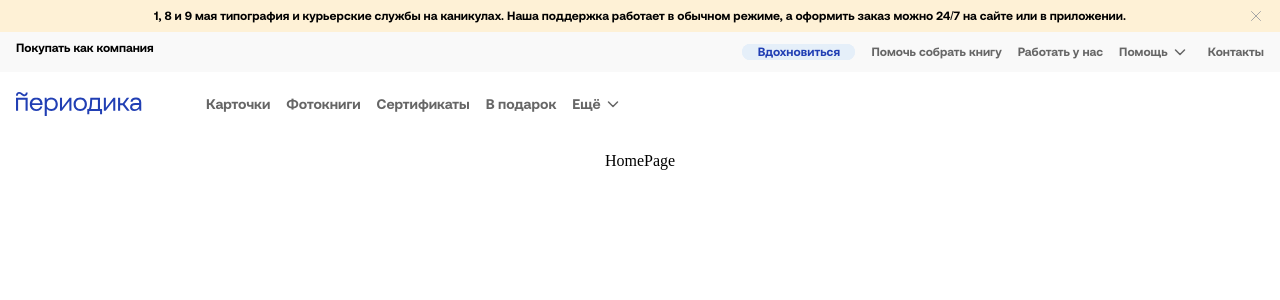
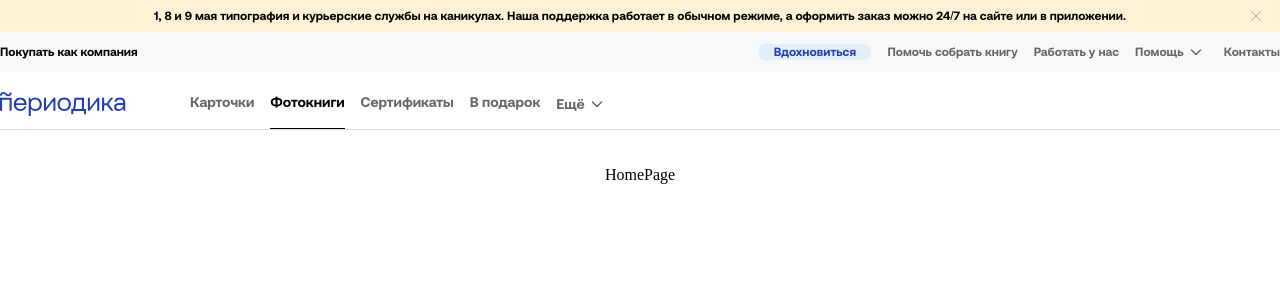
Before and after one commit to AlenaIsmagilova/header-menu-react, a React (Create React App) app: page / in a window 1280 px wide. Shown: the top 300 px of the page. Built offline with nearby package versions, Linux system fonts and the light colour scheme.

Commit message:
feat:add tabs

```diff
--- a/package.json
+++ b/package.json
@@ -11,6 +11,7 @@
     "react-dom": "^18.2.0",
     "react-router-dom": "^6.13.0",
     "react-scripts": "5.0.1",
+    "react-tabs": "^6.0.1",
     "web-vitals": "^2.1.4"
   },
   "scripts": {
--- a/src/components/header/header-help-links/header-help-links.module.css
+++ b/src/components/header/header-help-links/header-help-links.module.css
@@ -11,6 +11,7 @@
 .mainContainer {
   display: flex;
   justify-content: space-between;
+  align-items: center;
 }
 
 .containerForContacts {
@@ -19,12 +20,18 @@
   gap: 16px;
 }
 
+.navWrapper {
+  padding: 8px 0;
+  max-width: 1280px;
+  width: 100%;
+  box-sizing: border-box;
+}
+
 .navigation {
-  padding: 8px 16px;
+  background-color: var(--colors-interface-lighter-grey);
   width: 100%;
-  max-width: 1280px;
-  box-sizing: border-box;
-  background-color: var(--colors-interface-lighter-grey);
+  display: flex;
+  justify-content: center;
 }
 
 .b2bContent {
--- a/src/components/header/header-help-links/header-help-links.tsx
+++ b/src/components/header/header-help-links/header-help-links.tsx
@@ -9,6 +9,7 @@ const HeaderHelpLinks = () => {
 
   return (
     <nav className={styles.navigation}>
+      <div className={styles.navWrapper}>
         <ul
           className={classNames(
             "m-0",
@@ -50,19 +51,31 @@ const HeaderHelpLinks = () => {
             </NavLink>
             <NavLink
               to="/constructor"
-            className={classNames(styleForLink, "link", styles.contactsContent)}
+              className={classNames(
+                styleForLink,
+                "link",
+                styles.contactsContent
+              )}
             >
               <li>Помочь собрать книгу</li>
             </NavLink>
             <NavLink
               to="/vacancy"
-            className={classNames(styleForLink, "link", styles.contactsContent)}
+              className={classNames(
+                styleForLink,
+                "link",
+                styles.contactsContent
+              )}
             >
               <li>Работать у нас</li>
             </NavLink>
             <NavLink
               to="/faq"
-            className={classNames(styleForLink, "link", styles.contactsContent)}
+              className={classNames(
+                styleForLink,
+                "link",
+                styles.contactsContent
+              )}
             >
               <li className={styles.contentWithArrow}>
                 Помощь
@@ -71,12 +84,17 @@ const HeaderHelpLinks = () => {
             </NavLink>
             <NavLink
               to="/contacts"
-            className={classNames(styleForLink, "link", styles.contactsContent)}
+              className={classNames(
+                styleForLink,
+                "link",
+                styles.contactsContent
+              )}
             >
               <li>Контакты</li>
             </NavLink>
           </div>
         </ul>
+      </div>
     </nav>
   );
 };
--- a/src/components/header/header-menu/header-menu.module.css
+++ b/src/components/header/header-menu/header-menu.module.css
@@ -1,11 +1,3 @@
-.active {
-  color: var(--colors-interface-primary);
-}
-
-.pending {
-  color: var(--colors-interface-secondary);
-}
-
 @keyframes rotationArrowUp {
   0% {
     -webkit-transform: rotate(0deg);
@@ -91,26 +83,32 @@
 .mainContainer {
   display: flex;
   width: 100%;
-  padding: 20px 16px;
+  padding: 0;
+  margin: 20px 0;
   max-width: 1280px;
   box-sizing: border-box;
+  border-bottom: 1px solid var(--colors-interface-light-grey);
 }
 
 .itemsList {
   display: flex;
-  align-items: center;
   margin-left: 64px;
   gap: 16px;
+  box-sizing: border-box;
 }
 
 .dropDownContentTitle {
   display: flex;
   align-items: center;
-  color: var(--colors-interface-grey);
+  color: inherit;
 }
 
 .menuContent {
-  color: var(--colors-interface-grey);
+  color: inherit;
+}
+
+.menuSelectedContent {
+  color: var(--colors-interface-secondary);
 }
 
 .dropDownContainerForNotebook {
@@ -139,3 +137,13 @@
   min-width: 196px;
   margin: 11px 0 16px;
 }
+
+.tab {
+  height: 36px;
+  color: var(--colors-interface-grey);
+}
+
+.selectedTab {
+  border-bottom: 1px solid var(--colors-interface-secondary);
+  color: var(--colors-interface-secondary);
+}
--- a/src/components/header/header-menu/header-menu.tsx
+++ b/src/components/header/header-menu/header-menu.tsx
@@ -1,28 +1,34 @@
-import React, { useState } from "react";
+import { useState } from "react";
 import { NavLink } from "react-router-dom";
 import Logo from "../../logo/logo";
 import styles from "./header-menu.module.css";
 import arrowDown from "../../app/assets/images/MediumArrowDown.svg";
 import arrowRight from "../../app/assets/images/SmallArrowRight.svg";
 import classNames from "classnames";
+import { Tab, Tabs, TabList, TabPanel } from "react-tabs";
 
 const HeaderMenu = () => {
   const [isContainerHovered, setIsContainerHovered] = useState(false);
-
-  const styleForLink: any = ({ isActive, isPending }) =>
-    isPending ? styles.pending : isActive ? styles.active : "";
+  const [isDropDownMenuOpened, setIsDropDownMenuOpened] = useState(false);
 
   const onMouseOverHandler = () => {
     if (!isContainerHovered) {
       setIsContainerHovered(true);
+      setIsDropDownMenuOpened(true);
     }
+  };
+
+  const onDropDownMenuClickHandler = () => {
+    setIsDropDownMenuOpened(false);
+    setIsContainerHovered(false);
   };
 
   return (
     <>
       <div className={styles.mainContainer}>
         <Logo />
-        <ul
+        <Tabs defaultIndex={1}>
+          <TabList
             className={classNames(
               "m-0",
               "p-0",
@@ -32,30 +38,51 @@ const HeaderMenu = () => {
               styles.itemsList
             )}
           >
+            <Tab
+              className={styles.tab}
+              selectedClassName={classNames(styles.selectedTab)}
+            >
               <NavLink
+                className={classNames("link", styles.menuContent)}
                 to="/products/cards"
-            className={classNames(styleForLink, "link")}
               >
-            <li className={styles.menuContent}>Карточки</li>
+                Карточки
               </NavLink>
+            </Tab>
+            <Tab
+              className={styles.tab}
+              selectedClassName={classNames(styles.selectedTab)}
+            >
               <NavLink
+                className={classNames("link", styles.menuContent)}
                 to="/products/photobooks"
-            className={classNames(styleForLink, "link")}
               >
-            <li className={styles.menuContent}>Фотокниги</li>
+                Фотокниги
               </NavLink>
+            </Tab>
+            <Tab
+              className={styles.tab}
+              selectedClassName={classNames(styles.selectedTab)}
+            >
               <NavLink
+                className={classNames("link", styles.menuContent)}
                 to="/products/certificate"
-            className={classNames(styleForLink, "link")}
               >
-            <li className={styles.menuContent}>Сертификаты</li>
+                Сертификаты
               </NavLink>
+            </Tab>
+            <Tab
+              className={styles.tab}
+              selectedClassName={classNames(styles.selectedTab)}
+            >
               <NavLink
+                className={classNames("link", styles.menuContent)}
                 to="/products/gifts"
-            className={classNames(styleForLink, "link")}
               >
-            <li className={styles.menuContent}>В подарок</li>
+                В подарок
               </NavLink>
+            </Tab>
+            <Tab className={styles.tab} selectedClassName={styles.selectedTab}>
               <li
                 className={styles.dropDownContainer}
                 onMouseOver={onMouseOverHandler}
@@ -68,16 +95,22 @@ const HeaderMenu = () => {
                     alt="стрелка вниз"
                   />
                 </div>
+                {isDropDownMenuOpened && (
                   <div className={styles.dropDownContent}>
                     <NavLink
                       to="/products/tradition-book"
-                className={classNames(styleForLink, "link")}
+                      className={classNames("link")}
                     >
-                <li className={styles.content}>Книга традиций</li>
+                      <li
+                        className={styles.content}
+                        onClick={onDropDownMenuClickHandler}
+                      >
+                        Книга традиций
+                      </li>
                     </NavLink>
                     <NavLink
                       to="/products/notebook"
-                className={classNames(styleForLink, "link")}
+                      className={classNames("link")}
                     >
                       <li className={styles.dropDownContainerForNotebook}>
                         <div className={styles.contentWithArrow}>
@@ -92,15 +125,25 @@ const HeaderMenu = () => {
                         <div className={styles.dropDownContentForNoteBook}>
                           <NavLink
                             to="/products/notebook/with-photo"
-                      className={classNames(styleForLink, "link")}
+                            className={classNames("link")}
                           >
-                      <li className={styles.content}>Блокнот с фото</li>
+                            <li
+                              className={styles.content}
+                              onClick={onDropDownMenuClickHandler}
+                            >
+                              Блокнот с фото
+                            </li>
                           </NavLink>
                           <NavLink
                             to="/products/notebook/ready-made"
-                      className={classNames(styleForLink, "link")}
+                            className={classNames("link")}
                           >
-                      <li className={styles.content}>Готовые блокноты</li>
+                            <li
+                              className={styles.content}
+                              onClick={onDropDownMenuClickHandler}
+                            >
+                              Готовые блокноты
+                            </li>
                           </NavLink>
                         </div>
                       </li>
@@ -108,33 +151,56 @@ const HeaderMenu = () => {
                     <li className={styles.unactiveContent}>Кому</li>
                     <NavLink
                       to="/products/to-friends"
-                className={classNames(styleForLink, "link")}
+                      className={classNames("link")}
                     >
-                <li className={styles.content}>Друзьям</li>
+                      <li
+                        className={styles.content}
+                        onClick={onDropDownMenuClickHandler}
+                      >
+                        Друзьям
+                      </li>
                     </NavLink>
                     <NavLink
                       to="/products/to-relatives"
-                className={classNames(styleForLink, "link")}
+                      className={classNames("link")}
                     >
                       <li className={styles.unactiveContent}>Близким</li>
                     </NavLink>
                     <NavLink
                       to="/products/to-just-merried"
-                className={classNames(styleForLink, "link")}
+                      className={classNames("link")}
                     >
-                <li className={styles.content}>Молодожёнам</li>
+                      <li
+                        className={styles.content}
+                        onClick={onDropDownMenuClickHandler}
+                      >
+                        Молодожёнам
+                      </li>
                     </NavLink>
                     <div className={styles.separator}></div>
                     <li className={styles.unactiveContent}>...</li>
                     <NavLink
                       to="/products/wedding"
-                className={classNames(styleForLink, "link")}
+                      className={classNames("link")}
                     >
-                <li className={styles.content}>Свадьба</li>
+                      <li
+                        className={styles.content}
+                        onClick={onDropDownMenuClickHandler}
+                      >
+                        Свадьба
+                      </li>
                     </NavLink>
                   </div>
+                )}
               </li>
-        </ul>
+            </Tab>
+          </TabList>
+          <TabPanel></TabPanel>
+          <TabPanel></TabPanel>
+          <TabPanel></TabPanel>
+          <TabPanel></TabPanel>
+          <TabPanel></TabPanel>
+        </Tabs>
       </div>
     </>
   );
```
Also changed, not shown: 1 other file (tests, documents, lock files or other folders). Lines whose indentation alone changed are shown as unchanged.
